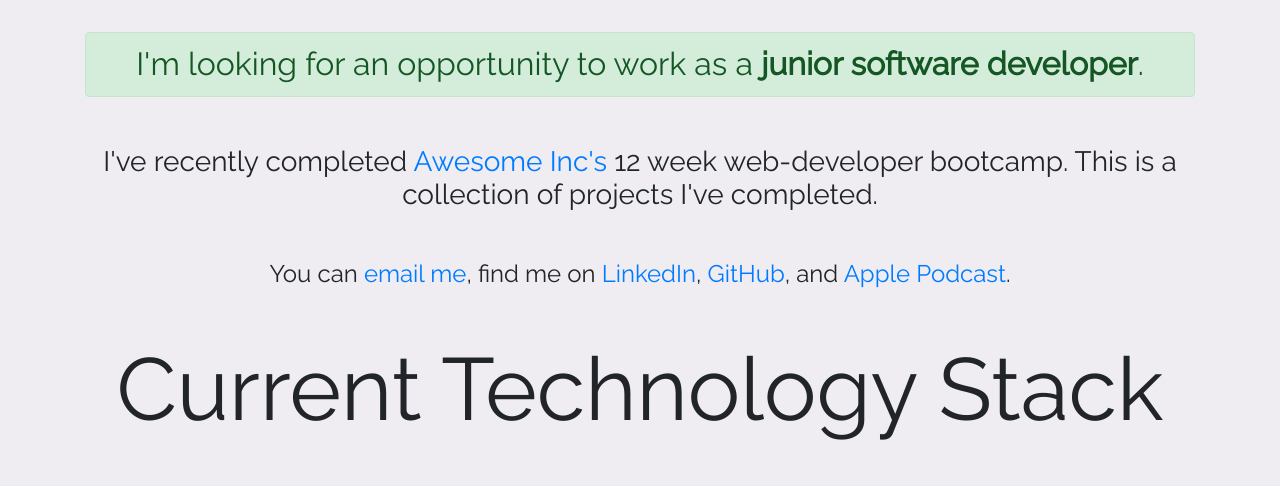
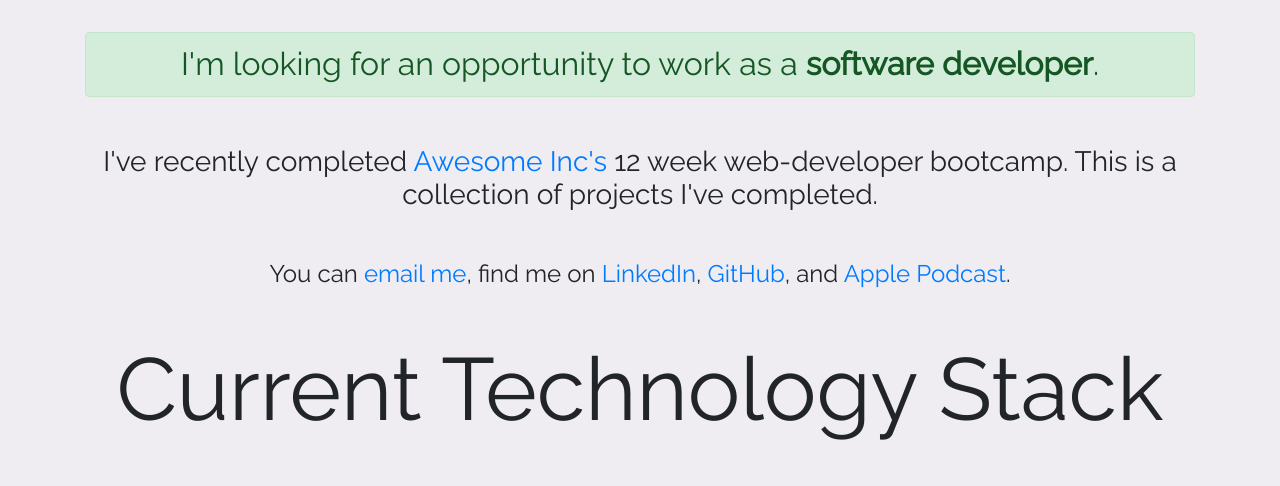
Before and after one commit to devinepk/portfolio, a website: page index.html in a window 1280 px wide. Shown: the part 970-1456 px from the top of the page. Drawn offline with nearby package versions, Linux system fonts and the light colour scheme.

Commit message:
removed "junior" from text description.

```diff
--- a/index.html
+++ b/index.html
@@ -25,7 +25,7 @@
       <div class="display-3 text-center font-weight-bold mt-5">Hi, I'm Philip!<img src="assets/Untitled design.jpg" alt="Headshot" class="photo"></div>
 
       <div class="container text-center">
-        <h2 class="mt-5 mb-3 alert alert-success" role="alert">I'm looking for an opportunity to work as a <strong>junior software developer</strong>.</h2>
+        <h2 class="mt-5 mb-3 alert alert-success" role="alert">I'm looking for an opportunity to work as a <strong>software developer</strong>.</h2>
         <h3 class="mt-5 mb-5">I've recently completed <a href="https://www.awesomeinc.org/">Awesome Inc's</a> 12 week web-developer bootcamp.  This is a collection of projects I've completed.</h3>
 
         <h4>You can <a href="mailto:devine.pk@gmail.com">email me</a>, find me on <a href="https://www.linkedin.com/in/devinepk/">LinkedIn</a>, <a href="https://github.com/devinepk">GitHub</a>, and <a href="https://itunes.apple.com/us/podcast/home-for-dinner/id1424562265?mt=2">Apple Podcast</a>.</h4>
```
